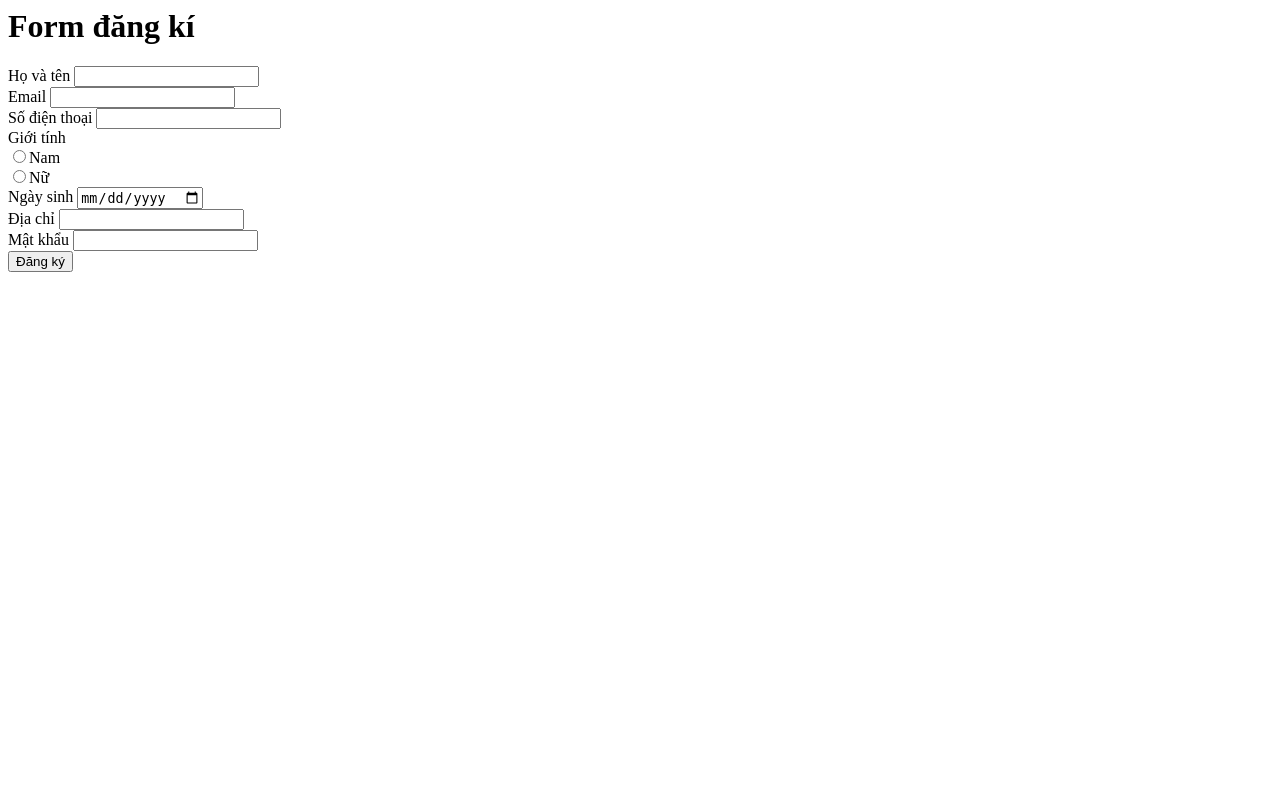
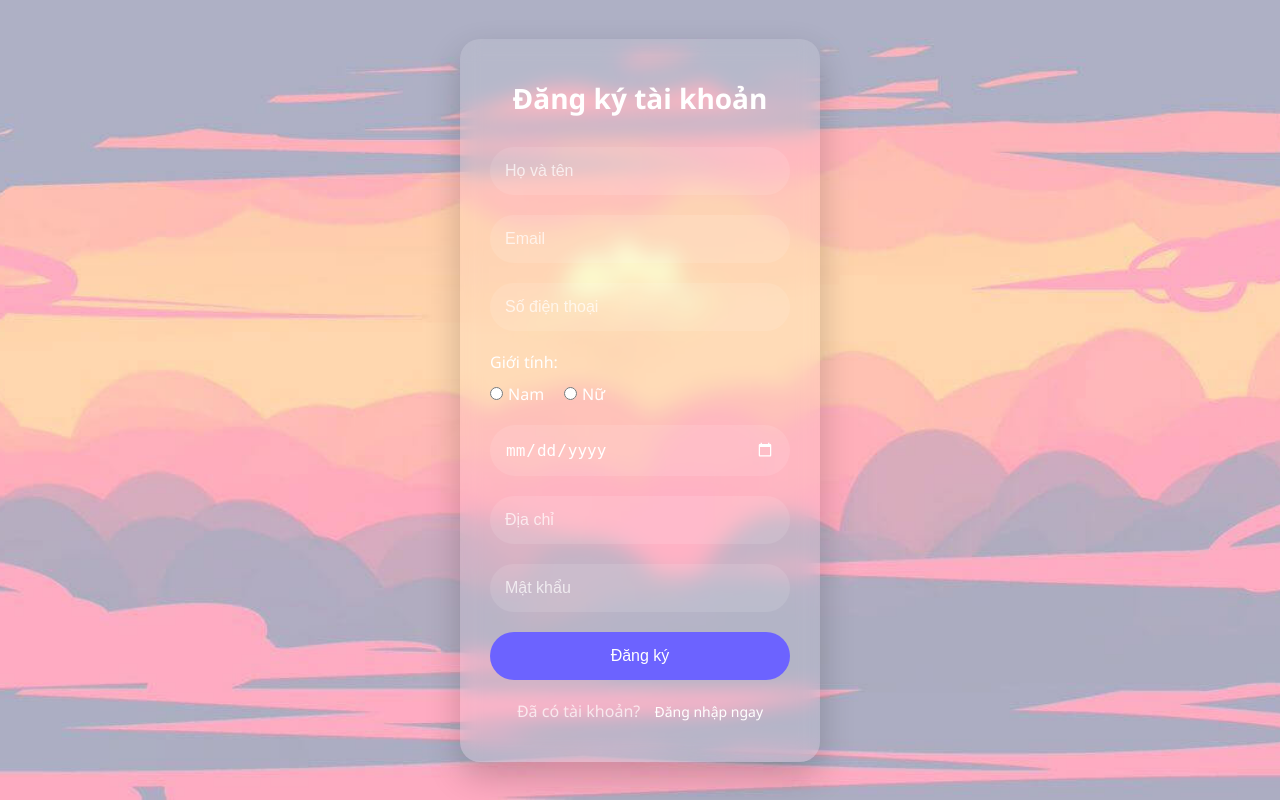
Before and after one commit to toonfirst2005-boop/doanweb, a PHP site: page /form_sign_up.php in a window 1280 px wide. Run offline with PHP 8.4, Linux system fonts and the light colour scheme.

Commit message:
Cập nhật form_sign_in, form_sign_up và toàn bộ thư mục css

```diff
--- /dev/null
+++ b/css/style2.css
@@ -0,0 +1,201 @@
+:root {
+    --primary-color: #6c63ff;
+    --bg-color: #1a1a2e;
+}
+
+* {
+    margin: 0;
+    padding: 0;
+    box-sizing: border-box;
+}
+
+body {
+    font-family: 'Segoe UI', sans-serif;
+    min-height: 100vh;
+    display: flex;
+    align-items: center;
+    justify-content: center;
+    background-image: url('nenlogin.jpg');
+    background-size: cover;
+    background-position: center;
+    background-repeat: no-repeat;
+}
+
+.login-container {
+    position: relative;
+    width: 100%;
+    max-width: 400px;
+    padding: 20px;
+}
+
+.login-box {
+    background: rgba(255, 255, 255, 0.1);
+    backdrop-filter: blur(10px);
+    -webkit-backdrop-filter: blur(10px);
+    padding: 40px 30px;
+    border-radius: 20px;
+    box-shadow: 0 15px 35px rgba(0, 0, 0, 0.2);
+}
+
+.login-box h2 {
+    color: #fff;
+    text-align: center;
+    font-size: 28px;
+    margin-bottom: 30px;
+}
+
+.form-group {
+    margin-bottom: 20px;
+}
+
+.form-control {
+    width: 100%;
+    padding: 15px;
+    background: rgba(255, 255, 255, 0.1);
+    border: none;
+    outline: none;
+    border-radius: 30px;
+    color: #fff;
+    font-size: 16px;
+}
+
+.form-control::placeholder {
+    color: rgba(255, 255, 255, 0.7);
+}
+
+.form-check {
+    margin: 15px 0;
+    color: #fff;
+}
+
+.btn-login {
+    width: 100%;
+    padding: 15px;
+    background: var(--primary-color);
+    border: none;
+    border-radius: 30px;
+    color: #fff;
+    font-size: 16px;
+    font-weight: 500;
+    cursor: pointer;
+    transition: transform 0.3s ease;
+}
+
+.btn-login:hover {
+    transform: translateY(-2px);
+}
+
+.form-footer {
+    margin-top: 20px;
+    text-align: center;
+    color: #fff;
+}
+
+.form-footer span {
+    color: rgba(255, 255, 255, 0.7);
+    margin-right: 10px;
+}
+
+.forgot-link, .register-link {
+    color: #fff;
+    text-decoration: none;
+    font-size: 14px;
+    transition: color 0.3s ease;
+}
+
+.forgot-link:hover, .register-link:hover {
+    color: var(--primary-color);
+}
+
+.divider {
+    margin: 0 10px;
+    color: rgba(255, 255, 255, 0.5);
+}
+
+.alert {
+    background: rgba(255, 0, 0, 0.2);
+    color: #fff;
+    padding: 15px;
+    border-radius: 10px;
+    margin-bottom: 20px;
+    text-align: center;
+}
+
+/* Adjust login-box for signup form */
+.login-box {
+    max-width: 500px; /* Make it slightly wider for signup form */
+}
+
+/* Add more specific styles for signup form */
+.login-box form {
+    margin-top: 20px;
+}
+
+.form-control:focus {
+    border: 1px solid var(--primary-color);
+    background: rgba(255, 255, 255, 0.2);
+}
+
+/* Add responsive styles */
+@media (max-width: 480px) {
+    .login-box {
+        padding: 30px 20px;
+    }
+
+    .login-box h2 {
+        font-size: 24px;
+    }
+
+    .form-control {
+        padding: 12px;
+    }
+}
+
+/* Add these new styles at the end of the file */
+
+.gender-group {
+    color: #fff;
+    margin-bottom: 20px;
+}
+
+.gender-options {
+    display: flex;
+    gap: 20px;
+    margin-top: 10px;
+}
+
+.radio-label {
+    display: flex;
+    align-items: center;
+    gap: 5px;
+    cursor: pointer;
+}
+
+.radio-label input[type="radio"] {
+    cursor: pointer;
+}
+
+.radio-label span {
+    color: #fff;
+}
+
+input[type="date"] {
+    color: #fff;
+}
+
+input[type="date"]::-webkit-calendar-picker-indicator {
+    filter: invert(1);
+    cursor: pointer;
+}
+
+/* Make the form slightly wider for signup */
+.login-box {
+    max-width: 500px;
+}
+
+/* Add specific styles for validation errors */
+.error {
+    color: #ff4444;
+    font-size: 12px;
+    margin-top: 5px;
+}
--- a/form_sign_up.php
+++ b/form_sign_up.php
@@ -1,47 +1,89 @@
-<div id = "modal-sign-up"  class="modal fade">
-	<div class="modal-dialog">
-		<div class="modal-content">
-			<form method = "post" id = "form-sign-up">
-				<div class="alert alert-danger" id = "div-error" style="display: none">
+<?php
+session_start();
+if (isset($_SESSION['id'])) {
+    header('location:index_user.php');
+    exit;
+}
+?>
+
+<!DOCTYPE html>
+<html>
+<head>
+    <title>Đăng ký</title>
+    <link rel="stylesheet" href="css/style2.css">
+</head>
+<body>
+    <div class="login-container">
+        <div class="login-box">
+            <h2>Đăng ký tài khoản</h2>
+
+            <div class="alert alert-danger" id="div-error" style="display: none">
             </div>
-				<?php require 'admin/validate.php' ?>
-				<div class = "modal-header">
-					<h1>Form đăng kí</h1>
+
+            <form method="post" id="form-sign-up">
+                <div class="form-group">
+                    <input type="text" name="name" class="form-control" placeholder="Họ và tên" required>
                 </div>
-				Họ và tên
-				<input type="text" name="name"><br>
-				Email
-				<input type="email" name="email"><br>
-				Số điện thoại
-				<input type="text" name="phone"><br>
-				Giới tính<br>
-				<input type="radio" value = "Nam" name="gender">Nam<br>
-				<input type="radio" value = "Nữ" name="gender">Nữ<br>
-				Ngày sinh
-				<input type="date" name="dob"><br>
-				Địa chỉ
-				<input type="text" name = "address"><br>
-				Mật khẩu
-				<input type="password" name="password"><br>
-				<button>Đăng ký</button>
 
+                <div class="form-group">
+                    <input type="email" name="email" class="form-control" placeholder="Email" required>
+                </div>
+
+                <div class="form-group">
+                    <input type="text" name="phone" class="form-control" placeholder="Số điện thoại" required>
+                </div>
+
+                <div class="form-group gender-group">
+                    <label>Giới tính:</label>
+                    <div class="gender-options">
+                        <label class="radio-label">
+                            <input type="radio" value="Nam" name="gender" required>
+                            <span>Nam</span>
+                        </label>
+                        <label class="radio-label">
+                            <input type="radio" value="Nữ" name="gender" required>
+                            <span>Nữ</span>
+                        </label>
+                    </div>
+                </div>
+
+                <div class="form-group">
+                    <input type="date" name="dob" class="form-control" required>
+                </div>
+
+                <div class="form-group">
+                    <input type="text" name="address" class="form-control" placeholder="Địa chỉ" required>
+                </div>
+
+                <div class="form-group">
+                    <input type="password" name="password" class="form-control" placeholder="Mật khẩu" required>
+                </div>
+
+                <button type="submit" class="btn-login">Đăng ký</button>
+
+                <div class="form-footer">
+                    <span>Đã có tài khoản?</span>
+                    <a href="form_sign_in.php" class="register-link">Đăng nhập ngay</a>
+                </div>
             </form>
-		</div>
         </div>
     </div>
 
     <script src="https://ajax.googleapis.com/ajax/libs/jquery/3.5.1/jquery.min.js"></script>
+    <script src="https://cdn.jsdelivr.net/npm/jquery-validation@1.19.3/dist/jquery.validate.min.js"></script>
     <script type="text/javascript">
 $(document).ready(function() {
-	$.validator.addMethod("regx", function(value, element, regexpr) {
-    	return regexpr.test(value);
-	}, "Please enter a valid pasword.");
+    $.validator.addMethod("nameRegex", function(value, element) {
+        return this.optional(element) || /^[a-zA-ZÀ-ỹ\s]+$/u.test(value);
+    }, "Tên chỉ được chứa chữ cái và khoảng trắng");
+
     $("#form-sign-up").validate({
         rules: {
             "name": {
                 required: true,
-				maxlength: 15,
-				regx: /^[a-z]+$/,
+                minlength: 2,
+                maxlength: 50,
+                nameRegex: true
             },
             "password": {
                 required: true,
@@ -54,10 +96,10 @@ $(document).ready(function() {
         },
         messages: {
             "name": {
-				required: "Bắt buộc nhập username",
-				maxlength: "Hãy nhập tối đa 15 ký tự",
-	            regx: "Sai dinh dang ten",
-
+                required: "Vui lòng nhập họ tên",
+                minlength: "Tên phải có ít nhất 2 ký tự",
+                maxlength: "Tên không được vượt quá 50 ký tự",
+                nameRegex: "Tên chỉ được chứa chữ cái và khoảng trắng"
             },
             "password": {
                 required: "Bắt buộc nhập password",
@@ -76,16 +118,18 @@ $(document).ready(function() {
                 data: $("#form-sign-up").serializeArray(),
             })
             .done(function(response) {
-				if ( response != '1' ) {
+                if (response != '1') {
                     $("#div-error").text(response)
                     $("#div-error").show()
-				}else {
-					$("#form-sign-up").toggle()
-					$(".modal-backdrop").hide()
-					$("#modal-sign-up").hide()
+                } else {
+                    // Thay đổi đường dẫn chuyển hướng
+                    alert("Đăng ký thành công!");
+                    window.location.href = 'index_customers.php'; // Chuyển về trang index_customers
                 }
             })
         }
     });
 })
 </script>
+</body>
+</html>
```
Also changed, not shown: form_sign_in.php (+31 -19 lines), css/nenlogin.jpg (added). Lines whose indentation alone changed are shown as unchanged.
